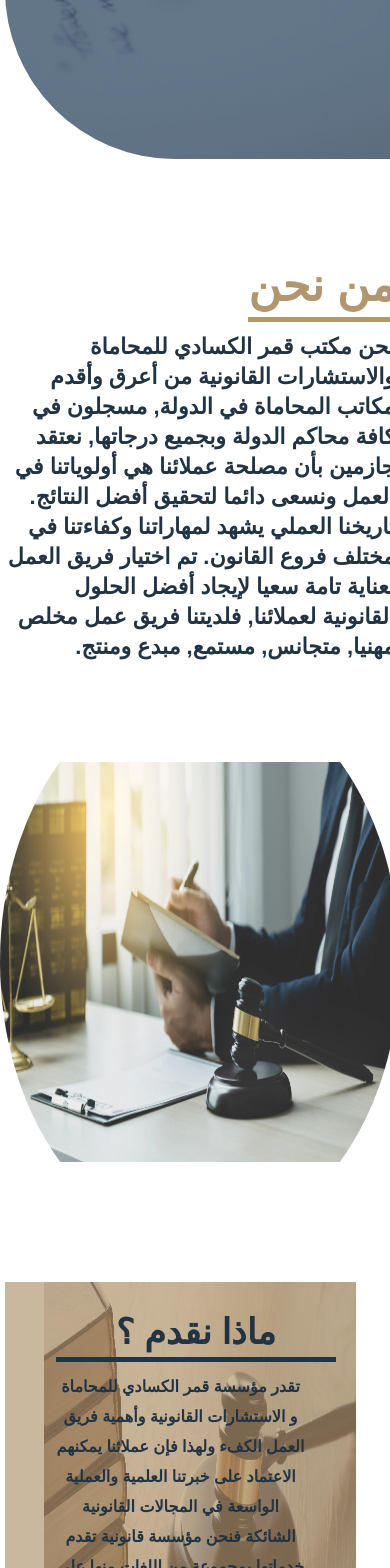
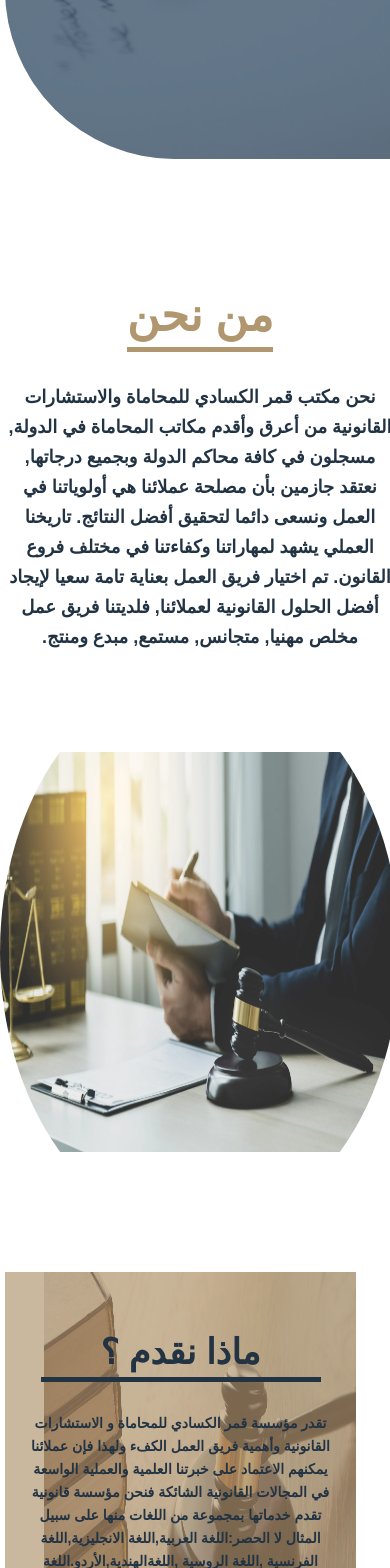
Before and after one commit to nevengh/LawWebsite, a React (Vite) app: page /LawWebsite/about-page in a window 390 px wide. Shown: the part 432-2000 px from the top of the page. Built offline with nearby package versions, Linux system fonts and the light colour scheme; a web font is replaced by a local one.

Commit message:
integrate the email.js and edite some responsive

```diff
--- a/src/Pages/AboutPage/AboutPage.css
+++ b/src/Pages/AboutPage/AboutPage.css
@@ -121,7 +121,7 @@
 }
 .our_work_card {
     width: 300px;
-    height: 200px;
+    height: 300px;
     padding: 20px;
     background: #b0976fad;
     box-shadow: 0 4px 8px 0 rgba(0, 0, 0, 0.2), 0 6px 20px 0 rgba(0, 0, 0, 0.19);
@@ -137,7 +137,7 @@
 }
 .our_work_card p{
     color: var(--primary_color);
-    font-size: 18px;
+    font-size: 16px;
 }
 
 
@@ -149,12 +149,13 @@
     }
     .about_services_text h1,.our_partner_text h1{
         text-align: center;
+        margin: 30px auto;
     }
     .about_services_text p,.our_partner_text p{
-       width: 80% !important;
+       width: 100% !important;
        text-align: center;
-       font-size: 16px;
-       line-height: 30px;
+       font-size: 14px;
+       line-height: 23px;
        margin: 0 auto;
     }
     .about_services_text,.our_partner_text{
@@ -165,11 +166,21 @@
         padding: 30px 20px;
         max-width: 400px !important;
         background: #b0976fad;
-        /* position: absolute;
-        z-index: 5; */
-        /* right: 10%; */
     }
     .about_paragrap img{
         width: 400px;
     }
 }
+
+@media(max-width:500px){
+    .our_work_card h2{
+        width: fit-content;
+    }
+    .text_about p {
+        font-size: 18px;
+        text-align: center;
+    }
+    .text_about h1{
+        margin: 30px auto;
+    }
+}
```
